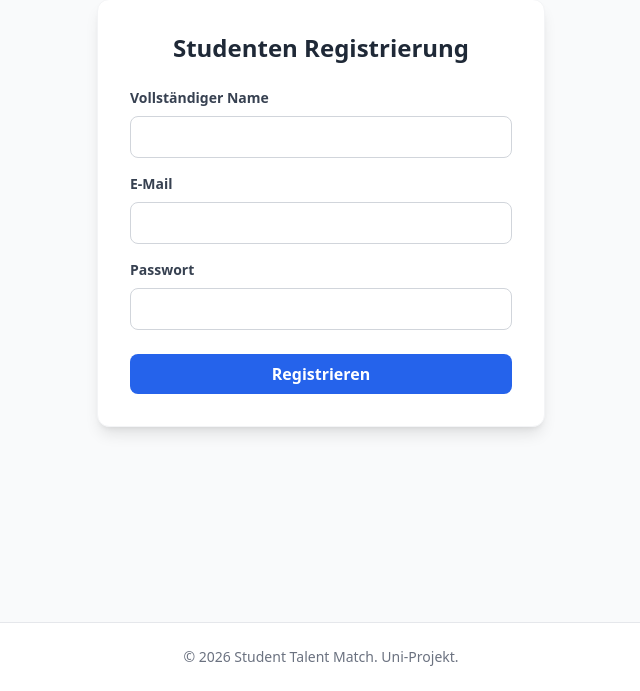
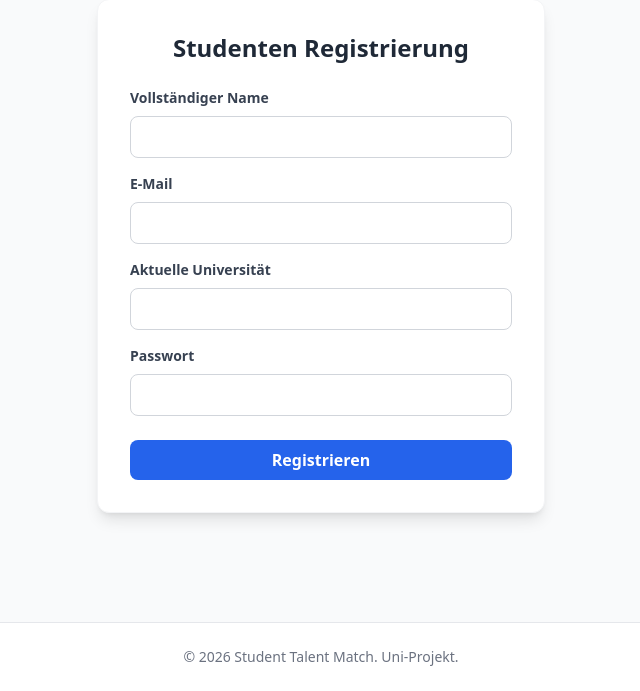
Before and after one commit to fabi-404/student-talent-match, a Flask app: page /register/student in a window 1280 px wide. Shown: the part 109-800 px from the top of the page, without its empty margins (319-959 px from the left). Run offline with Flask 3, Linux system fonts and the light colour scheme; some libraries are stand-ins or nearby versions.

Commit message:
Troubleshooting: WTForms-Validierung behoben > durch Ergänzung des Universitätsfelds im HTML für die Registrierung

```diff
--- a/templates/register_student.html
+++ b/templates/register_student.html
@@ -18,6 +18,11 @@
         </div>
 
         <div class="mb-4">
+            {{ form.university.label(class="block text-gray-700 text-sm font-bold mb-2") }}
+            {{ form.university(class="w-full px-3 py-2 border border-gray-300 rounded-lg focus:outline-none focus:ring-2 focus:ring-blue-500") }}
+        </div>
+
+        <div class="mb-4">
             {{ form.password.label(class="block text-gray-700 text-sm font-bold mb-2") }}
             {{ form.password(class="w-full px-3 py-2 border border-gray-300 rounded-lg focus:outline-none focus:ring-2 focus:ring-blue-500 focus:border-transparent") }}
         </div>
```
